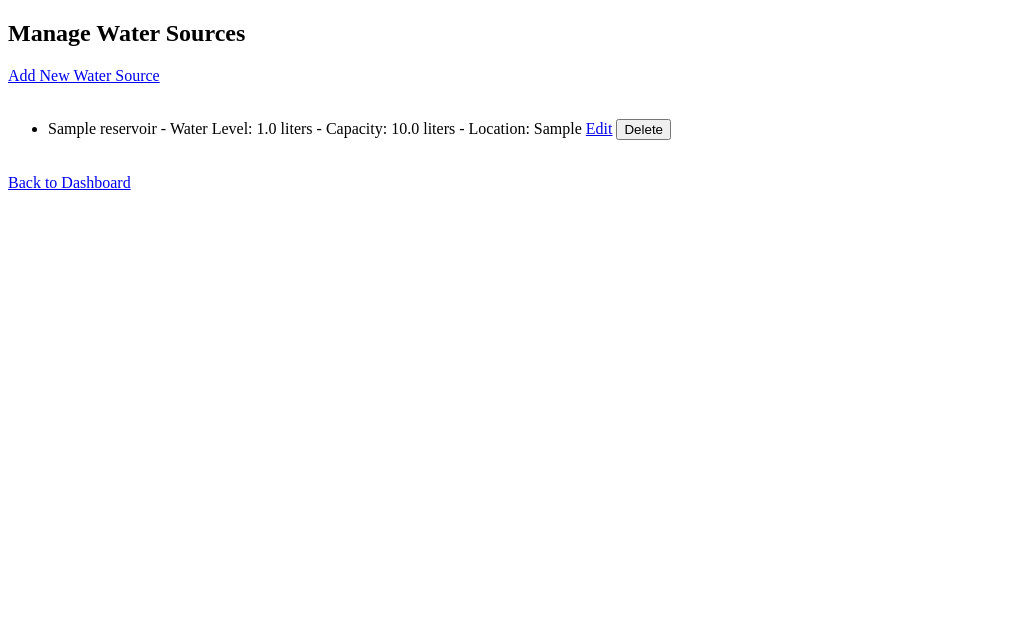
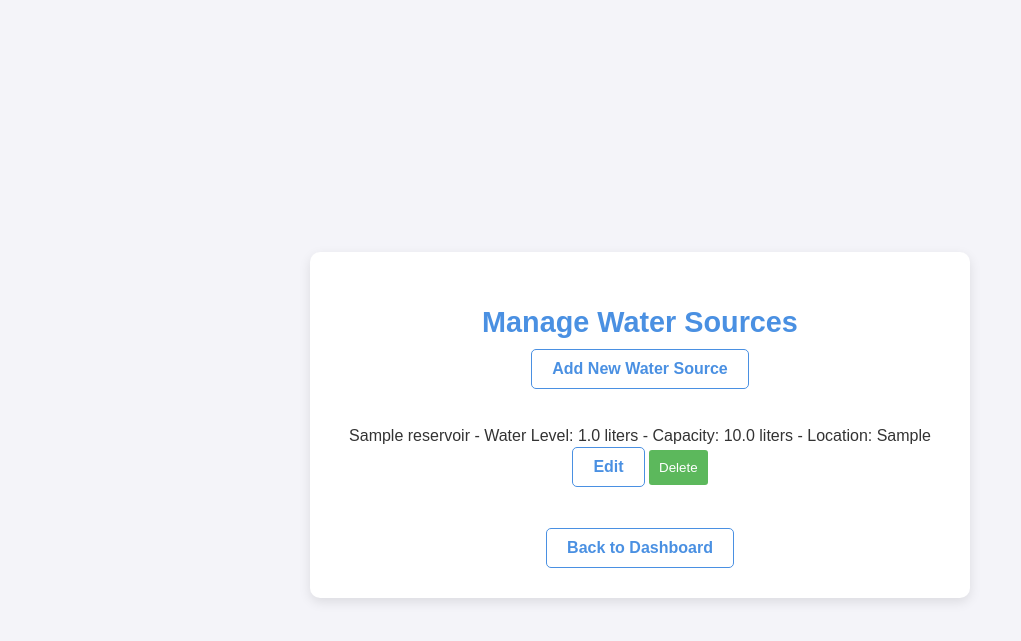
Before and after one commit to hermanumrao/water_suply_management, a Flask app: page /manage_water_sources in a window 1280 px wide. Shown: the top 641 px of the page, without its empty margins (0-1021 px from the left). Run offline with Flask 3, Linux system fonts and the light colour scheme; the visitor is signed in with stand-in values (Sample User, id 1); tables that the repository leaves empty hold one stand-in row (values such as "Sample post").

Commit message:
admin css

```diff
--- a/templates/add_water_allocation.html
+++ b/templates/add_water_allocation.html
@@ -3,8 +3,10 @@
 <head>
     <meta charset="UTF-8">
     <title>Add Water Allocation</title>
+    <link rel="stylesheet" href="{{ url_for('static', filename='style.css') }}">
 </head>
 <body>
+    <div class="container">
     <h2>Add New Water Allocation</h2>
 
     <form method="POST" action="{{ url_for('add_water_allocation') }}">
@@ -30,5 +32,6 @@
     <!-- Back Button -->
     <br>
     <a href="{{ url_for('manage_water_allocations') }}">Back to Water Allocations Management</a>
+    </div>
 </body>
 </html>
--- a/templates/add_water_source.html
+++ b/templates/add_water_source.html
@@ -3,8 +3,10 @@
 <head>
     <meta charset="UTF-8">
     <title>Add Water Source</title>
+    <link rel="stylesheet" href="{{ url_for('static', filename='style.css') }}">
 </head>
 <body>
+    <div class="container">
     <h2>Add New Water Source</h2>
 
     <form method="POST" action="{{ url_for('add_water_source') }}">
@@ -26,5 +28,6 @@
     <!-- Back Button -->
     <br>
     <a href="{{ url_for('dashboard') }}">Back to Dashboard</a>
+    </div>
 </body>
 </html>
--- a/templates/manage_water_allocations.html
+++ b/templates/manage_water_allocations.html
@@ -3,8 +3,10 @@
 <head>
     <meta charset="UTF-8">
     <title>Manage Water Allocations</title>
+    <link rel="stylesheet" href="{{ url_for('static', filename='style.css') }}">
 </head>
 <body>
+    <div class="container">
     <h2>Manage Water Allocations</h2>
 
     <!-- Button to Add New Water Allocation -->
@@ -24,5 +26,6 @@
     <!-- Back Button -->
     <br>
     <a href="{{ url_for('dashboard') }}">Back to Dashboard</a>
+    </div>
 </body>
 </html>
--- a/templates/manage_water_sources.html
+++ b/templates/manage_water_sources.html
@@ -3,12 +3,14 @@
 <head>
     <meta charset="UTF-8">
     <title>Manage Water Sources</title>
+    <link rel="stylesheet" href="{{ url_for('static', filename='style.css') }}">
 </head>
 <body>
+    <div class="container">
     <h2>Manage Water Sources</h2>
 
     <!-- Button to Add New Water Source -->
-    <a href="{{ url_for('add_water_source') }}">Add New Water Source</a><br><br>
+    <a href="{{ url_for('add_water_source') }}" class="button" >Add New Water Source</a><br><br>
 
     <ul>
         {% for source in water_sources %}
@@ -28,6 +30,7 @@
 
     <!-- Back Button -->
     <br>
-    <a href="{{ url_for('dashboard') }}">Back to Dashboard</a>
+    <a href="{{ url_for('dashboard') }}" class="back-button" >Back to Dashboard</a>
+    </div>
 </body>
 </html>
--- a/templates/view_customers_in_sector.html
+++ b/templates/view_customers_in_sector.html
@@ -3,8 +3,10 @@
 <head>
     <meta charset="UTF-8">
     <title>View Customers in Sector</title>
+    <link rel="stylesheet" href="{{ url_for('static', filename='style.css') }}">
 </head>
 <body>
+    <div class="container">
     <h2>Customers in My Sector</h2>
 
     <ul>
@@ -19,5 +21,6 @@
     <!-- Back Button -->
     <br>
     <a href="{{ url_for('dashboard') }}">Back to Dashboard</a>
+    </div>
 </body>
 </html>
```
Also changed, not shown: templates/register_officer.html (+19 -0 lines), templates/view_reports.html (+22 -5 lines).
